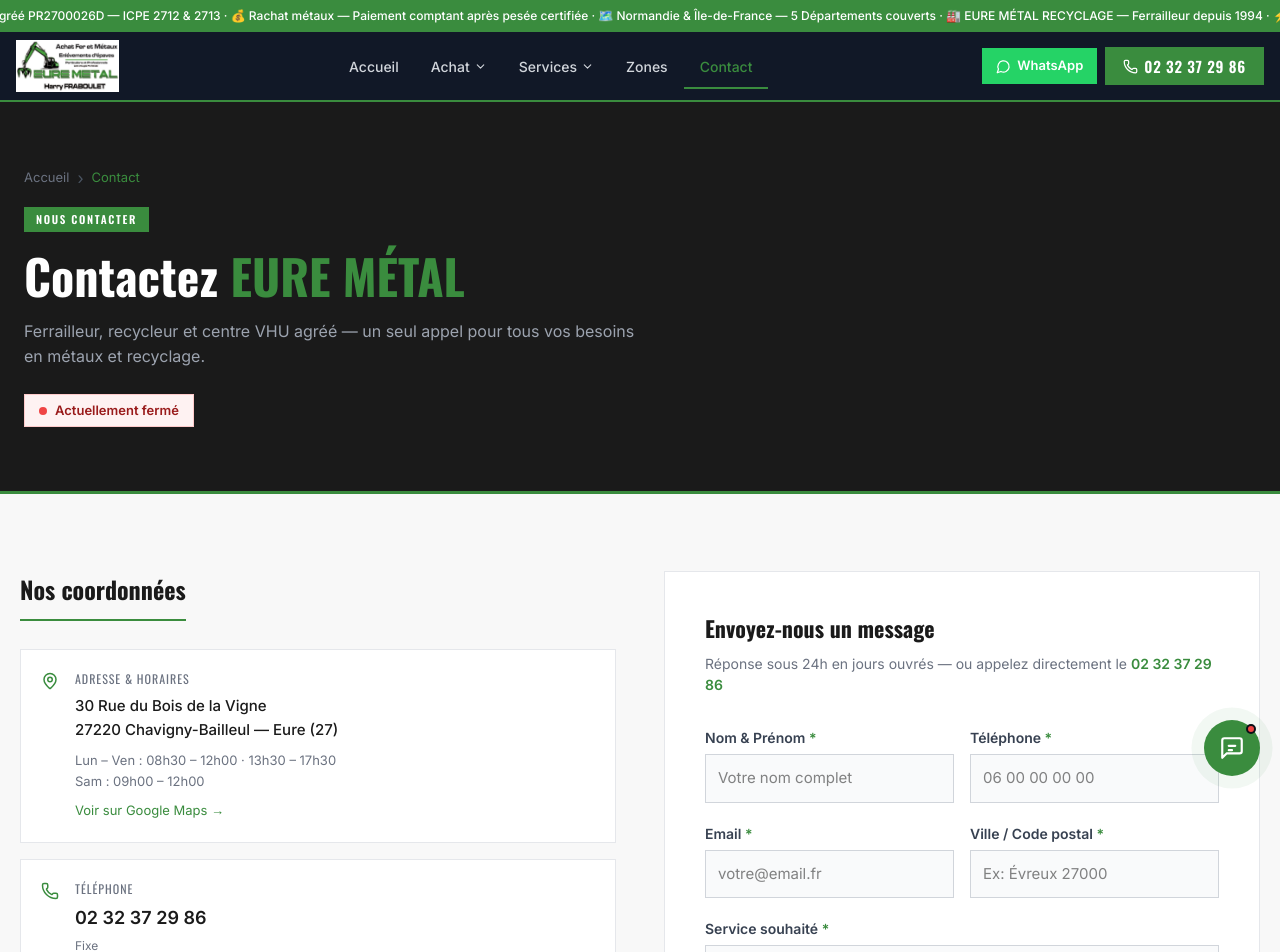
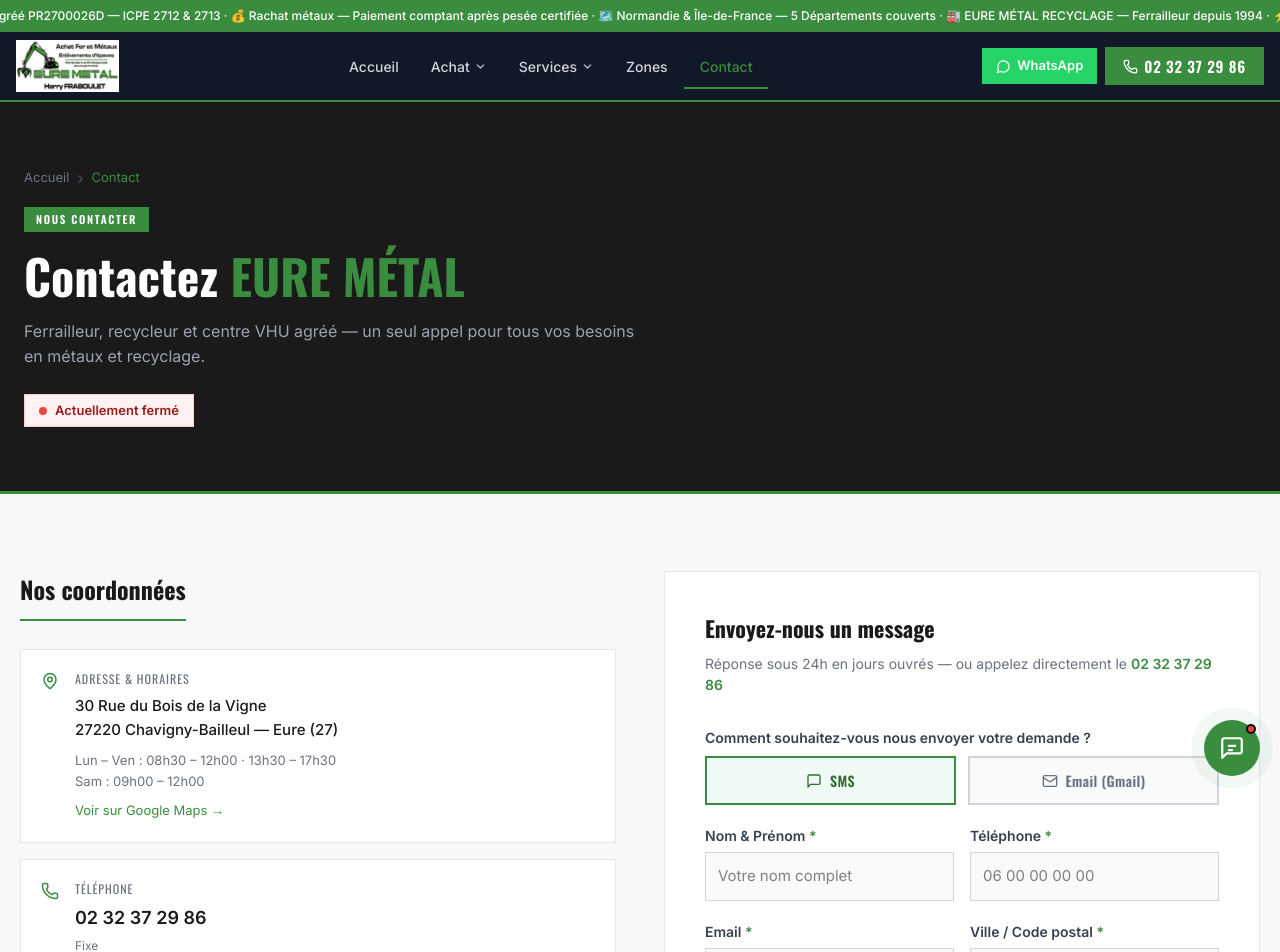
Before and after one commit to carluks78/eure-metal, a React (Vite) app: page /contact in a window 1280 px wide. Shown: the top 952 px of the page. Built offline with nearby package versions, Linux system fonts and the light colour scheme.

Commit message:
Add message sending options for SMS and email

```diff
--- a/src/app/components/pages/ContactPage.tsx
+++ b/src/app/components/pages/ContactPage.tsx
@@ -1,6 +1,6 @@
 import { useState } from 'react';
 import { Link } from 'react-router';
-import { Phone, Mail, MapPin, Clock, CheckCircle } from 'lucide-react';
+import { Phone, Mail, MapPin, Clock, CheckCircle, MessageSquare } from 'lucide-react';
 
 type FormData = {
   nom: string;
@@ -12,6 +12,8 @@
   rgpd: boolean;
 };
 
+type SendMode = 'sms' | 'email';
+
 const services = [
   'Enlèvement d\'épave (VHU)',
   'Rachat de fer & métaux',
@@ -21,6 +23,45 @@
   'Rachat poids lourds / TP',
   'Autre demande',
 ];
+
+// Destinataires de la demande
+const SMS_RECIPIENT = '+33610399381';
+const EMAIL_RECIPIENT = 'eure.metal494@orange.fr';
+
+function buildMessageBody(data: FormData): string {
+  const lines = [
+    'Nouvelle demande - site EURE MÉTAL',
+    `Nom : ${data.nom}`,
+    `Téléphone : ${data.telephone}`,
+    `Email : ${data.email}`,
+    `Ville : ${data.ville}`,
+    `Service : ${data.service}`,
+    `Message : ${data.message || '(aucun message)'}`,
+  ];
+  return lines.join('\n');
+}
+
+function buildEmailSubject(data: FormData): string {
+  return `Demande de devis - ${data.service || 'Site web'}`;
+}
+
+function buildSmsLink(data: FormData): string {
+  // iOS et Android n'utilisent pas le même séparateur pour le paramètre "body"
+  const isIOS = /iPad|iPhone|iPod/.test(navigator.userAgent);
+  const separator = isIOS ? '&' : '?';
+  return `sms:${SMS_RECIPIENT}${separator}body=${encodeURIComponent(buildMessageBody(data))}`;
+}
+
+function buildGmailLink(data: FormData): string {
+  const params = new URLSearchParams({
+    view: 'cm',
+    fs: '1',
+    to: EMAIL_RECIPIENT,
+    su: buildEmailSubject(data),
+    body: buildMessageBody(data),
+  });
+  return `https://mail.google.com/mail/?${params.toString()}`;
+}
 
 function OpenIndicator() {
   const now = new Date();
@@ -55,7 +96,9 @@
   const [formData, setFormData] = useState<FormData>({
     nom: '', telephone: '', email: '', ville: '', service: '', message: '', rgpd: false,
   });
+  const [sendMode, setSendMode] = useState<SendMode>('sms');
   const [submitted, setSubmitted] = useState(false);
+  const [actionLink, setActionLink] = useState('');
 
   const handleChange = (e: React.ChangeEvent<HTMLInputElement | HTMLTextAreaElement | HTMLSelectElement>) => {
     const { name, value, type } = e.target;
@@ -67,6 +110,17 @@
 
   const handleSubmit = (e: React.FormEvent) => {
     e.preventDefault();
+    if (sendMode === 'sms') {
+      const link = buildSmsLink(formData);
+      setActionLink(link);
+      // Ouvre l'application de messages du visiteur avec le SMS prérempli
+      window.location.href = link;
+    } else {
+      const link = buildGmailLink(formData);
+      setActionLink(link);
+      // Ouvre Gmail dans un nouvel onglet avec l'email prérempli
+      window.open(link, '_blank', 'noopener,noreferrer');
+    }
     setSubmitted(true);
   };
 
@@ -216,14 +270,84 @@
                 <div style={{ textAlign: 'center', padding: '3rem 2rem' }}>
                   <CheckCircle size={48} style={{ color: '#22C55E', margin: '0 auto 1rem' }} />
                   <h3 style={{ color: '#1A1A1A', fontFamily: "'Oswald', sans-serif", fontWeight: 600, fontSize: '1.375rem', marginBottom: '0.75rem' }}>
-                    Message envoyé !
+                    {sendMode === 'sms' ? 'Votre SMS est prêt !' : 'Votre email est prêt !'}
                   </h3>
-                  <p style={{ color: '#6B7280', lineHeight: 1.6 }}>
-                    Nous vous répondrons dans les plus brefs délais. Pour une réponse immédiate, appelez le <a href="tel:0232372986" style={{ color: '#3A8C3E', fontWeight: 600 }}>02 32 37 29 86</a>.
+                  <p style={{ color: '#6B7280', lineHeight: 1.6, marginBottom: '1.25rem' }}>
+                    {sendMode === 'sms' ? (
+                      <>Votre application de messages s'est ouverte avec votre demande préremplie. Il vous suffit d'appuyer sur <strong>Envoyer</strong> pour nous la transmettre par SMS.</>
+                    ) : (
+                      <>Un nouvel onglet Gmail s'est ouvert avec votre demande préremplie. Il vous suffit de cliquer sur <strong>Envoyer</strong> pour nous la transmettre par email.</>
+                    )}
+                    {' '}Pour une réponse immédiate, appelez le <a href="tel:0232372986" style={{ color: '#3A8C3E', fontWeight: 600 }}>02 32 37 29 86</a>.
                   </p>
+                  <a
+                    href={actionLink}
+                    target={sendMode === 'email' ? '_blank' : undefined}
+                    rel={sendMode === 'email' ? 'noopener noreferrer' : undefined}
+                    style={{ color: '#3A8C3E', fontWeight: 600, fontSize: '0.8125rem', textDecoration: 'underline' }}
+                  >
+                    {sendMode === 'sms'
+                      ? "L'application ne s'est pas ouverte automatiquement ? Cliquez ici"
+                      : "L'onglet Gmail ne s'est pas ouvert ? Cliquez ici"}
+                  </a>
                 </div>
               ) : (
                 <form onSubmit={handleSubmit} style={{ display: 'flex', flexDirection: 'column', gap: '1.25rem' }}>
+                  {/* Sélecteur de mode d'envoi */}
+                  <div>
+                    <label style={{ display: 'block', color: '#374151', fontSize: '0.875rem', fontWeight: 600, marginBottom: '0.5rem' }}>
+                      Comment souhaitez-vous nous envoyer votre demande ?
+                    </label>
+                    <div style={{ display: 'flex', gap: '0.75rem' }}>
+                      <button
+                        type="button"
+                        onClick={() => setSendMode('sms')}
+                        style={{
+                          flex: 1,
+                          display: 'flex',
+                          alignItems: 'center',
+                          justifyContent: 'center',
+                          gap: '0.5rem',
+                          padding: '0.75rem',
+                          border: `2px solid ${sendMode === 'sms' ? '#3A8C3E' : '#D1D5DB'}`,
+                          backgroundColor: sendMode === 'sms' ? '#F0FAF5' : '#F9FAFB',
+                          color: sendMode === 'sms' ? '#2D7031' : '#6B7280',
+                          fontFamily: "'Oswald', sans-serif",
+                          fontWeight: 600,
+                          fontSize: '0.875rem',
+                          letterSpacing: '0.03em',
+                          cursor: 'pointer',
+                          transition: 'all 0.15s',
+                        }}
+                      >
+                        <MessageSquare size={16} /> SMS
+                      </button>
+                      <button
+                        type="button"
+                        onClick={() => setSendMode('email')}
+                        style={{
+                          flex: 1,
+                          display: 'flex',
+                          alignItems: 'center',
+                          justifyContent: 'center',
+                          gap: '0.5rem',
+                          padding: '0.75rem',
+                          border: `2px solid ${sendMode === 'email' ? '#3A8C3E' : '#D1D5DB'}`,
+                          backgroundColor: sendMode === 'email' ? '#F0FAF5' : '#F9FAFB',
+                          color: sendMode === 'email' ? '#2D7031' : '#6B7280',
+                          fontFamily: "'Oswald', sans-serif",
+                          fontWeight: 600,
+                          fontSize: '0.875rem',
+                          letterSpacing: '0.03em',
+                          cursor: 'pointer',
+                          transition: 'all 0.15s',
+                        }}
+                      >
+                        <Mail size={16} /> Email (Gmail)
+                      </button>
+                    </div>
+                  </div>
+
                   <div style={{ display: 'grid', gridTemplateColumns: '1fr 1fr', gap: '1rem' }} className="grid-cols-1 sm:grid-cols-2">
                     <div>
                       <label style={{ display: 'block', color: '#374151', fontSize: '0.875rem', fontWeight: 600, marginBottom: '0.375rem' }}>
@@ -358,7 +482,7 @@
                     onMouseEnter={(e) => { (e.currentTarget as HTMLButtonElement).style.backgroundColor = '#2D7031'; }}
                     onMouseLeave={(e) => { (e.currentTarget as HTMLButtonElement).style.backgroundColor = '#3A8C3E'; }}
                   >
-                    ENVOYER MA DEMANDE
+                    {sendMode === 'sms' ? 'ENVOYER PAR SMS' : 'ENVOYER PAR EMAIL'}
                   </button>
                 </form>
               )}
```
